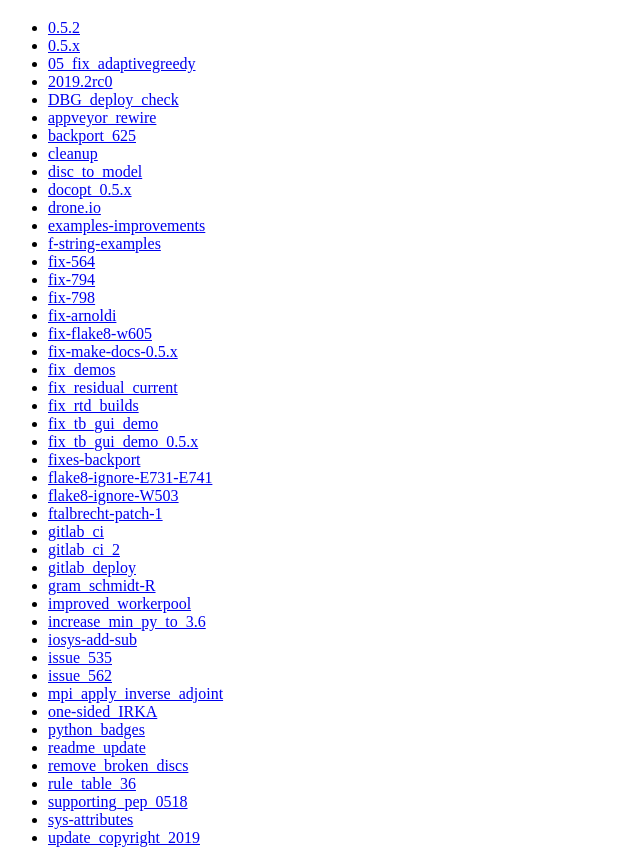
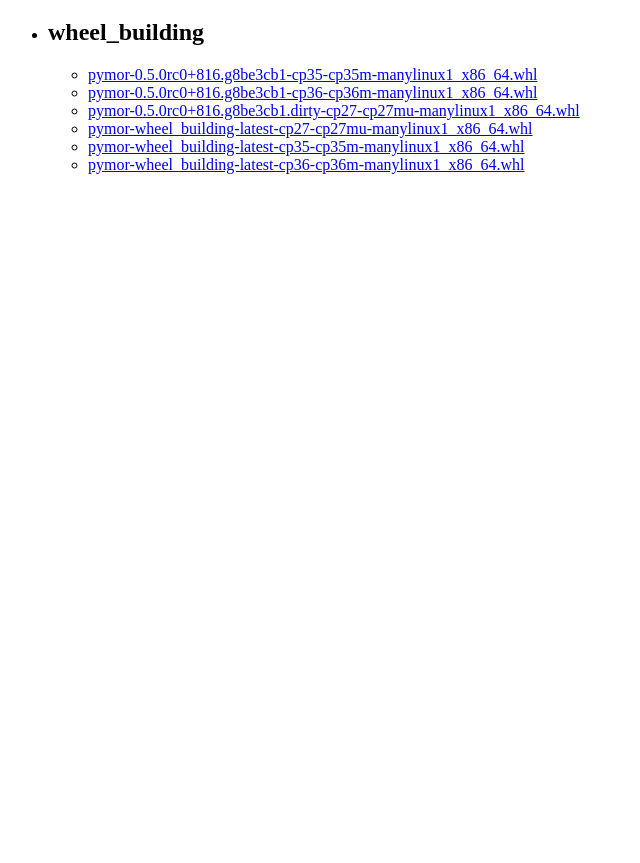
Before and after one commit to pymor/wheels, a plain HTML site: page index.html in a window 1280 px wide. Shown: the part 559-1422 px from the top of the page, without its empty margins (0-640 px from the left). After the commit the page ends 800 px from the top, so only its background shows below. Drawn offline with Linux system fonts and the light colour scheme.

Commit message:
[index] update

```diff
--- a/index.html
+++ b/index.html
@@ -73,98 +73,9 @@ pip install --find-links=https://wheels.pymor.org/branches/wheel_versioning/inde
 
 
 <h1>Branches</h1>
-<ul><li>
-      <a href="branches/0.5.2/index.html">0.5.2</a>
-    </li><li>
-      <a href="branches/0.5.x/index.html">0.5.x</a>
-    </li><li>
-      <a href="branches/05_fix_adaptivegreedy/index.html">05_fix_adaptivegreedy</a>
-    </li><li>
-      <a href="branches/2019.2rc0/index.html">2019.2rc0</a>
-    </li><li>
-      <a href="branches/DBG_deploy_check/index.html">DBG_deploy_check</a>
-    </li><li>
-      <a href="branches/appveyor_rewire/index.html">appveyor_rewire</a>
-    </li><li>
-      <a href="branches/backport_625/index.html">backport_625</a>
-    </li><li>
-      <a href="branches/cleanup/index.html">cleanup</a>
-    </li><li>
-      <a href="branches/disc_to_model/index.html">disc_to_model</a>
-    </li><li>
-      <a href="branches/docopt_0.5.x/index.html">docopt_0.5.x</a>
-    </li><li>
-      <a href="branches/drone.io/index.html">drone.io</a>
-    </li><li>
-      <a href="branches/examples-improvements/index.html">examples-improvements</a>
-    </li><li>
-      <a href="branches/f-string-examples/index.html">f-string-examples</a>
-    </li><li>
-      <a href="branches/fix-564/index.html">fix-564</a>
-    </li><li>
-      <a href="branches/fix-794/index.html">fix-794</a>
-    </li><li>
-      <a href="branches/fix-798/index.html">fix-798</a>
-    </li><li>
-      <a href="branches/fix-arnoldi/index.html">fix-arnoldi</a>
-    </li><li>
-      <a href="branches/fix-flake8-w605/index.html">fix-flake8-w605</a>
-    </li><li>
-      <a href="branches/fix-make-docs-0.5.x/index.html">fix-make-docs-0.5.x</a>
-    </li><li>
-      <a href="branches/fix_demos/index.html">fix_demos</a>
-    </li><li>
-      <a href="branches/fix_residual_current/index.html">fix_residual_current</a>
-    </li><li>
-      <a href="branches/fix_rtd_builds/index.html">fix_rtd_builds</a>
-    </li><li>
-      <a href="branches/fix_tb_gui_demo/index.html">fix_tb_gui_demo</a>
-    </li><li>
-      <a href="branches/fix_tb_gui_demo_0.5.x/index.html">fix_tb_gui_demo_0.5.x</a>
-    </li><li>
-      <a href="branches/fixes-backport/index.html">fixes-backport</a>
-    </li><li>
-      <a href="branches/flake8-ignore-E731-E741/index.html">flake8-ignore-E731-E741</a>
-    </li><li>
-      <a href="branches/flake8-ignore-W503/index.html">flake8-ignore-W503</a>
-    </li><li>
-      <a href="branches/ftalbrecht-patch-1/index.html">ftalbrecht-patch-1</a>
-    </li><li>
-      <a href="branches/gitlab_ci/index.html">gitlab_ci</a>
-    </li><li>
-      <a href="branches/gitlab_ci_2/index.html">gitlab_ci_2</a>
-    </li><li>
-      <a href="branches/gitlab_deploy/index.html">gitlab_deploy</a>
-    </li><li>
-      <a href="branches/gram_schmidt-R/index.html">gram_schmidt-R</a>
-    </li><li>
-      <a href="branches/improved_workerpool/index.html">improved_workerpool</a>
-    </li><li>
-      <a href="branches/increase_min_py_to_3.6/index.html">increase_min_py_to_3.6</a>
-    </li><li>
-      <a href="branches/iosys-add-sub/index.html">iosys-add-sub</a>
-    </li><li>
-      <a href="branches/issue_535/index.html">issue_535</a>
-    </li><li>
-      <a href="branches/issue_562/index.html">issue_562</a>
-    </li><li>
-      <a href="branches/mpi_apply_inverse_adjoint/index.html">mpi_apply_inverse_adjoint</a>
-    </li><li>
-      <a href="branches/one-sided_IRKA/index.html">one-sided_IRKA</a>
-    </li><li>
-      <a href="branches/python_badges/index.html">python_badges</a>
-    </li><li>
-      <a href="branches/readme_update/index.html">readme_update</a>
-    </li><li>
-      <a href="branches/remove_broken_discs/index.html">remove_broken_discs</a>
-    </li><li>
-      <a href="branches/rule_table_36/index.html">rule_table_36</a>
-    </li><li>
-      <a href="branches/supporting_pep_0518/index.html">supporting_pep_0518</a>
-    </li><li>
-      <a href="branches/sys-attributes/index.html">sys-attributes</a>
-    </li><li>
-      <a href="branches/update_copyright_2019/index.html">update_copyright_2019</a>
+<ul><li><h2>wheel_building</h2>
+        <ul><li><a href="branches/wheel_building/pymor-0.5.0rc0+816.g8be3cb1-cp35-cp35m-manylinux1_x86_64.whl">pymor-0.5.0rc0+816.g8be3cb1-cp35-cp35m-manylinux1_x86_64.whl</a></li><li><a href="branches/wheel_building/pymor-0.5.0rc0+816.g8be3cb1-cp36-cp36m-manylinux1_x86_64.whl">pymor-0.5.0rc0+816.g8be3cb1-cp36-cp36m-manylinux1_x86_64.whl</a></li><li><a href="branches/wheel_building/pymor-0.5.0rc0+816.g8be3cb1.dirty-cp27-cp27mu-manylinux1_x86_64.whl">pymor-0.5.0rc0+816.g8be3cb1.dirty-cp27-cp27mu-manylinux1_x86_64.whl</a></li><li><a href="branches/wheel_building/pymor-wheel_building-latest-cp27-cp27mu-manylinux1_x86_64.whl">pymor-wheel_building-latest-cp27-cp27mu-manylinux1_x86_64.whl</a></li><li><a href="branches/wheel_building/pymor-wheel_building-latest-cp35-cp35m-manylinux1_x86_64.whl">pymor-wheel_building-latest-cp35-cp35m-manylinux1_x86_64.whl</a></li><li><a href="branches/wheel_building/pymor-wheel_building-latest-cp36-cp36m-manylinux1_x86_64.whl">pymor-wheel_building-latest-cp36-cp36m-manylinux1_x86_64.whl</a></li>
+        </ul>
     </li>
 </ul>
 
```
